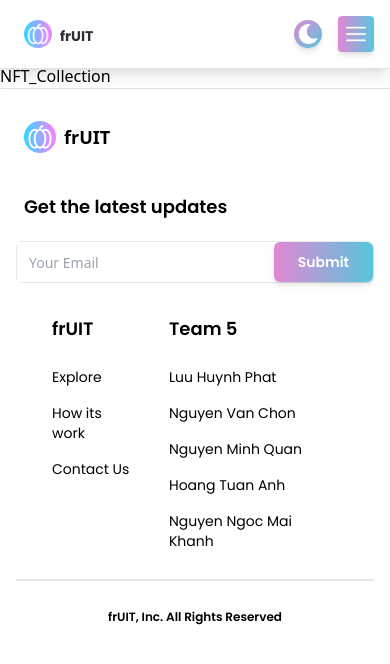
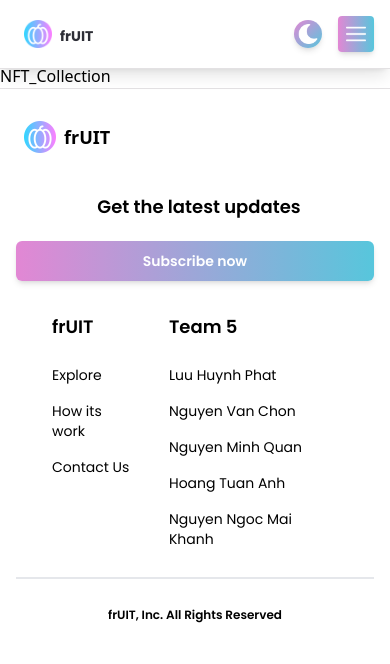
Before and after one commit to LovelyStar215/mx-marketplace, a Next.js app: page /collection in a window 390 px wide. Shown: the top 664 px of the page. Built offline with nearby package versions, Linux system fonts and the light colour scheme.

Commit message:
send email func

```diff
--- a/components/Footer.jsx
+++ b/components/Footer.jsx
@@ -1,5 +1,6 @@
 import Image from 'next/image';
 import { useTheme } from 'next-themes';
+import Link from 'next/link';
 
 import images from '../assets';
 import Button from './Button';
@@ -41,21 +42,21 @@ const Footer = () => {
           </div>
 
           {/* ===================Get Email=================== */}
-          <div className="mt-10">
+          <div className="flex flex-col mt-10 md:items-center md:w-full">
             <p className="flex mb-5 text-lg font-semibold text-black font-poppins dark:text-prim-gray-1 md:ml-2">
               Get the latest updates
             </p>
 
-            <div className="flex border rounded-md md:justify-center md:w-full w-80 dark:border-prim-black-2">
-              <input
-                type="email"
-                placeholder="Your Email"
-                className="w-full h-10 p-3 text-lg font-normal outline-none md:text-sm dark:bg-prim-black-2"
-              />
-              <Button
-                btnName="Submit"
-                classStyles="rounded-md h-10 text-white"
-              />
+            <div className="md:w-96 sm:w-full w-80">
+              <a
+                href="https://mailchi.mp/c69de8372463/fruit-marketplace"
+                className="w-full"
+              >
+                <Button
+                  btnName="Subscribe now"
+                  classStyles="rounded-md w-full h-10 text-white"
+                />
+              </a>
             </div>
           </div>
         </div>
@@ -63,22 +64,30 @@ const Footer = () => {
         {/* ===================Right Column=================== */}
         <div className="flex justify-between md:flex-row md:mt-8">
           <div className="text-sm dark:text-prim-gray-1 mr-36 laptop:mr-60 md:mr-0 md:ml-20 sm:ml-5">
-            <FooterLink
-              heading="frUIT"
-              items={['Explore', 'How its work', 'Contact Us']}
-            />
+            <div className="text-black sm:mx-4 dark:text-prim-gray-1">
+              <h3 className="mb-6 text-lg font-semibold font-poppins ">
+                frUIT
+              </h3>
+              <Link href={'/'}>
+                <p className="footer-link">Explore</p>
+              </Link>
+              <p className="footer-link">How its work</p>
+              <a href="https://us18.list-manage.com/contact-form?u=1713bdfdd6cff262d36cd4f15&form_id=68cf768a10ebb33ba3c222070887a47d">
+                <p className="footer-link">Contact Us</p>
+              </a>
+            </div>
           </div>
           <div className="text-sm mr-52 dark:text-prim-gray-1 md:mr-20 sm:mr-5">
-            <FooterLink
-              heading="Team 5"
-              items={[
-                'Luu Huynh Phat',
-                'Nguyen Van Chon',
-                'Nguyen Minh Quan',
-                'Hoang Tuan Anh',
-                'Nguyen Ngoc Mai Khanh',
-              ]}
-            />
+            <div className="text-black sm:mx-4 dark:text-prim-gray-1">
+              <h3 className="mb-6 text-lg font-semibold font-poppins ">
+                Team 5
+              </h3>
+              <p className="footer-link">Luu Huynh Phat</p>
+              <p className="footer-link">Nguyen Van Chon</p>
+              <p className="footer-link">Nguyen Minh Quan</p>
+              <p className="footer-link">Hoang Tuan Anh</p>
+              <p className="footer-link">Nguyen Ngoc Mai Khanh</p>
+            </div>
           </div>
         </div>
       </div>
--- a/pages/index.js
+++ b/pages/index.js
@@ -85,7 +85,7 @@ const Home = () => {
         <Loading />
       ) : (
         //=================NFTs=================
-        //Xài grid tiện hơn flex
+        //    Xài grid tiện hơn flex
         <div className="grid w-full grid-cols-1 gap-8 mt-3 mobile:grid-cols-2 note:grid-cols-3 tablet:grid-cols-4 laptop:grid-cols-5 ">
           {nftItems.map((nft) => (
             <NFTCard key={nft.tokenId} nft={nft} />
--- a/styles/globals.css
+++ b/styles/globals.css
@@ -19,3 +19,9 @@
     background-blend-mode: multiply;
   }
 }
+
+@layer components {
+  .footer-link {
+    @apply my-4 font-normal hover:cursor-pointer font-poppins dark:text-prim-gray-1 dark:hover:text-prim-blue hover:text-prim-pink;
+  }
+}
```
